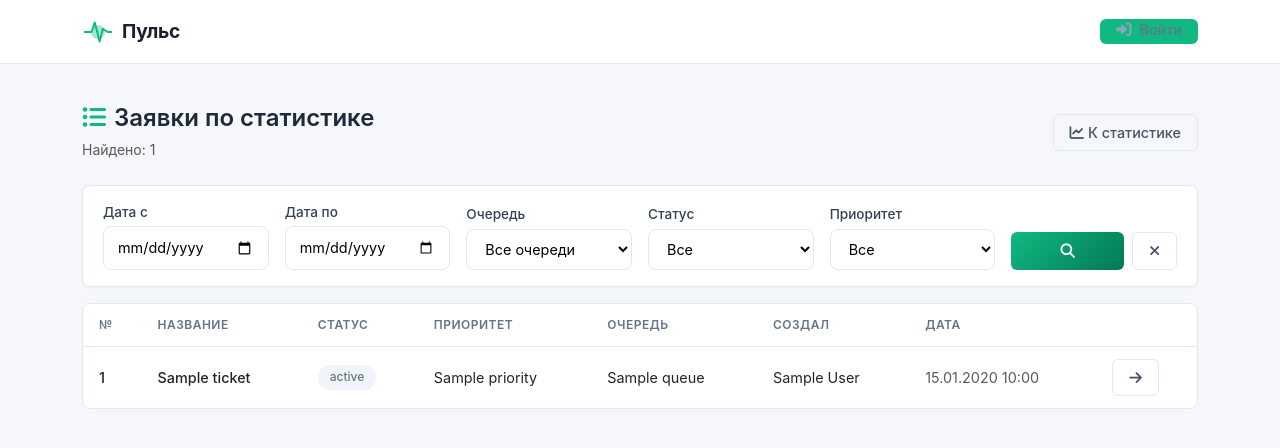
After one commit to Mi-Gear/Pulse, a Python web app: template templates/statistics_tickets.html in a window 1280 px wide. The commit adds this page. Shown: the top 448 px of the page. Run offline with Jinja, Linux system fonts and the light colour scheme; the template is opened without the code that fills it: most values are stand-ins (such as "Sample title", 1, 10 or a date in 2020).

Commit message:
Open filtered ticket list from statistics charts

```diff
--- /dev/null
+++ b/templates/statistics_tickets.html
@@ -0,0 +1,100 @@
+{% extends "base.html" %}
+
+{% block content %}
+<div class="d-flex flex-wrap justify-content-between align-items-center gap-3 mb-4">
+    <div>
+        <h4 class="mb-1 fw-semibold">
+            <i class="fas fa-list-ul me-2" style="color: var(--primary);"></i>Заявки по статистике
+        </h4>
+        <span class="text-muted small">Найдено: {{ tickets|length }}</span>
+    </div>
+    <a href="{{ url_for('statistics.statistics') }}" class="btn btn-outline-modern">
+        <i class="fas fa-chart-line me-1"></i>К статистике
+    </a>
+</div>
+
+<div class="card-modern mb-3">
+    <div class="card-body py-3">
+        <form method="GET" action="{{ url_for('statistics.statistics_tickets') }}" class="row g-3 align-items-end">
+            <div class="col-md-2">
+                <label class="form-label-modern small">Дата с</label>
+                <input type="date" class="form-control-modern" name="start_date" value="{{ start_date }}">
+            </div>
+            <div class="col-md-2">
+                <label class="form-label-modern small">Дата по</label>
+                <input type="date" class="form-control-modern" name="end_date" value="{{ end_date }}">
+            </div>
+            <div class="col-md-2">
+                <label class="form-label-modern small">Очередь</label>
+                <select class="form-select-modern" name="queue_id">
+                    <option value="">Все очереди</option>
+                    {% for queue in queues %}
+                    <option value="{{ queue.id }}" {% if queue_filter|string == queue.id|string %}selected{% endif %}>{{ queue.name }}</option>
+                    {% endfor %}
+                </select>
+            </div>
+            <div class="col-md-2">
+                <label class="form-label-modern small">Статус</label>
+                <select class="form-select-modern" name="status">
+                    <option value="all" {% if status_filter == 'all' %}selected{% endif %}>Все</option>
+                    <option value="Новая" {% if status_filter == 'Новая' %}selected{% endif %}>Новая</option>
+                    <option value="В работе" {% if status_filter == 'В работе' %}selected{% endif %}>В работе</option>
+                    <option value="Закрыта" {% if status_filter == 'Закрыта' %}selected{% endif %}>Закрыта</option>
+                </select>
+            </div>
+            <div class="col-md-2">
+                <label class="form-label-modern small">Приоритет</label>
+                <select class="form-select-modern" name="priority">
+                    <option value="">Все</option>
+                    <option value="Низкий" {% if priority_filter == 'Низкий' %}selected{% endif %}>Низкий</option>
+                    <option value="Средний" {% if priority_filter == 'Средний' %}selected{% endif %}>Средний</option>
+                    <option value="Высокий" {% if priority_filter == 'Высокий' %}selected{% endif %}>Высокий</option>
+                </select>
+            </div>
+            <div class="col-md-2 d-flex gap-2">
+                <button type="submit" class="btn btn-primary-gradient flex-grow-1"><i class="fas fa-search"></i></button>
+                <a href="{{ url_for('statistics.statistics_tickets') }}" class="btn btn-outline-modern" title="Сбросить фильтры"><i class="fas fa-times"></i></a>
+            </div>
+        </form>
+    </div>
+</div>
+
+<div class="table-modern animate-fade-in">
+    <div class="table-responsive">
+        <table class="table mb-0">
+            <thead>
+                <tr>
+                    <th>№</th>
+                    <th>Название</th>
+                    <th>Статус</th>
+                    <th>Приоритет</th>
+                    <th>Очередь</th>
+                    <th>Создал</th>
+                    <th>Дата</th>
+                    <th></th>
+                </tr>
+            </thead>
+            <tbody>
+                {% for ticket in tickets %}
+                <tr>
+                    <td><span class="fw-medium">{{ ticket.ticket_number }}</span></td>
+                    <td><a href="{{ url_for('tickets.ticket_detail', ticket_id=ticket.id) }}" class="fw-medium text-dark">{{ ticket.title }}</a></td>
+                    <td>
+                        <span class="badge-status {% if ticket.status == 'Новая' %}badge-status-new{% elif ticket.status == 'В работе' %}badge-status-work{% elif ticket.status == 'Закрыта' %}badge-status-closed{% else %}badge-status-other{% endif %}">
+                            {{ ticket.status }}
+                        </span>
+                    </td>
+                    <td><span class="priority-{{ ticket.priority.lower() }}">{{ ticket.priority }}</span></td>
+                    <td>{% if ticket.queue %}{{ ticket.queue.name }}{% else %}<span class="text-muted">—</span>{% endif %}</td>
+                    <td>{{ ticket.creator.full_name or ticket.creator.username if ticket.creator else '—' }}</td>
+                    <td class="text-muted small">{{ ticket.created_at.strftime('%d.%m.%Y %H:%M') if ticket.created_at else '—' }}</td>
+                    <td><a href="{{ url_for('tickets.ticket_detail', ticket_id=ticket.id) }}" class="btn btn-outline-modern btn-sm"><i class="fas fa-arrow-right"></i></a></td>
+                </tr>
+                {% else %}
+                <tr><td colspan="8" class="text-center py-4 text-muted">Заявок по выбранным фильтрам нет</td></tr>
+                {% endfor %}
+            </tbody>
+        </table>
+    </div>
+</div>
+{% endblock %}
```
Also changed, not shown: core/statistics.py (+68 -2 lines), templates/statistics.html (+23 -16 lines).
